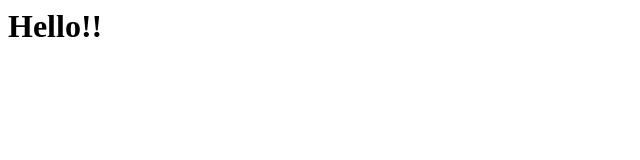
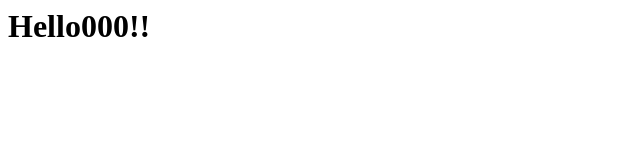
Before and after one commit to HXDW/My-project, a plain HTML site: page index.html in a window 1280 px wide. Shown: the whole page, without its empty margins (0-640 px from the left). Drawn offline with Linux system fonts and the light colour scheme.

```diff
--- a/index.html
+++ b/index.html
@@ -1 +1 @@
-<h1>Hello!!</h1>
+<h1>Hello000!!</h1>
```
